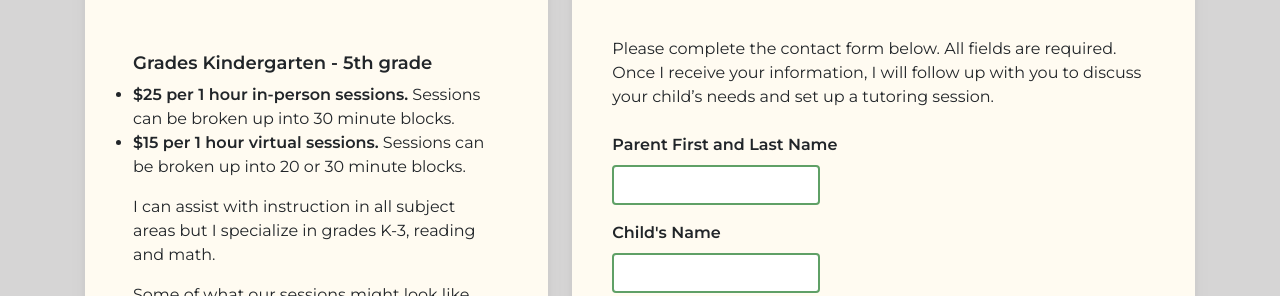
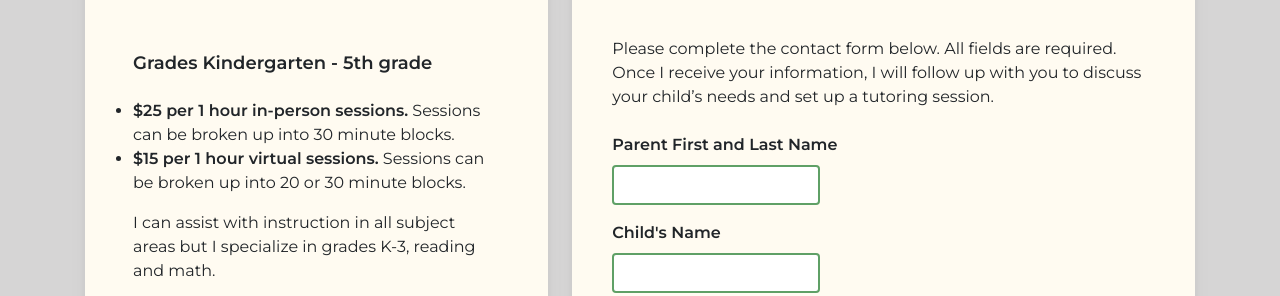
Before and after one commit to laura-abowd/laura-tutors, a plain HTML site: page index.html in a window 1280 px wide. Shown: the part 431-727 px from the top of the page. Drawn offline with nearby package versions, Linux system fonts and the light colour scheme.

Commit message:
added padding to services header

```diff
--- a/index.html
+++ b/index.html
@@ -31,9 +31,10 @@
         <h2 class="py-4">🍎 Services</h2>
       </div>
       <div class="my-2 p-5">
-        <h3>Grades Kindergarten - 5th grade</h3>
+        <h3 class="pb-3">Grades Kindergarten - 5th grade</h3>
         <ul>
           <li><span class="bolder">$25 per 1 hour in-person sessions.</span> Sessions can be broken up into 30 minute blocks.</li>
+
           <li><span class="bolder">$15 per 1 hour virtual sessions.</span> Sessions can be broken up into 20 or 30 minute blocks.</li>
         </ul>
         <p>I can assist with instruction in all subject areas but I specialize in grades K-3, reading and math.</p>
@@ -52,7 +53,7 @@
           <h3>Howdy! My name is Laura Abowd.</h3>
           <p>I'm a former elementary school teacher who has taught first and second grade for ten years. I am currently studying computer programming and also pursuing my Master’s in Library Science.</p>
           <p>I am happy to assist with your child’s education for the upcoming school year. Please fill out the contact form and I'll be in touch with you soon!</p>
-          <p><span class="bolder">COVID-19 precautions:</span>I have been, and will continue to take precautions during this time. I will wear a mask during all in-person tutoring.</p>
+          <p><span class="bolder">COVID-19 precautions:</span> I have been, and will continue to take precautions during this time. I will wear a mask during all in-person tutoring.</p>
         </div>
       </div>
     </div>
```
